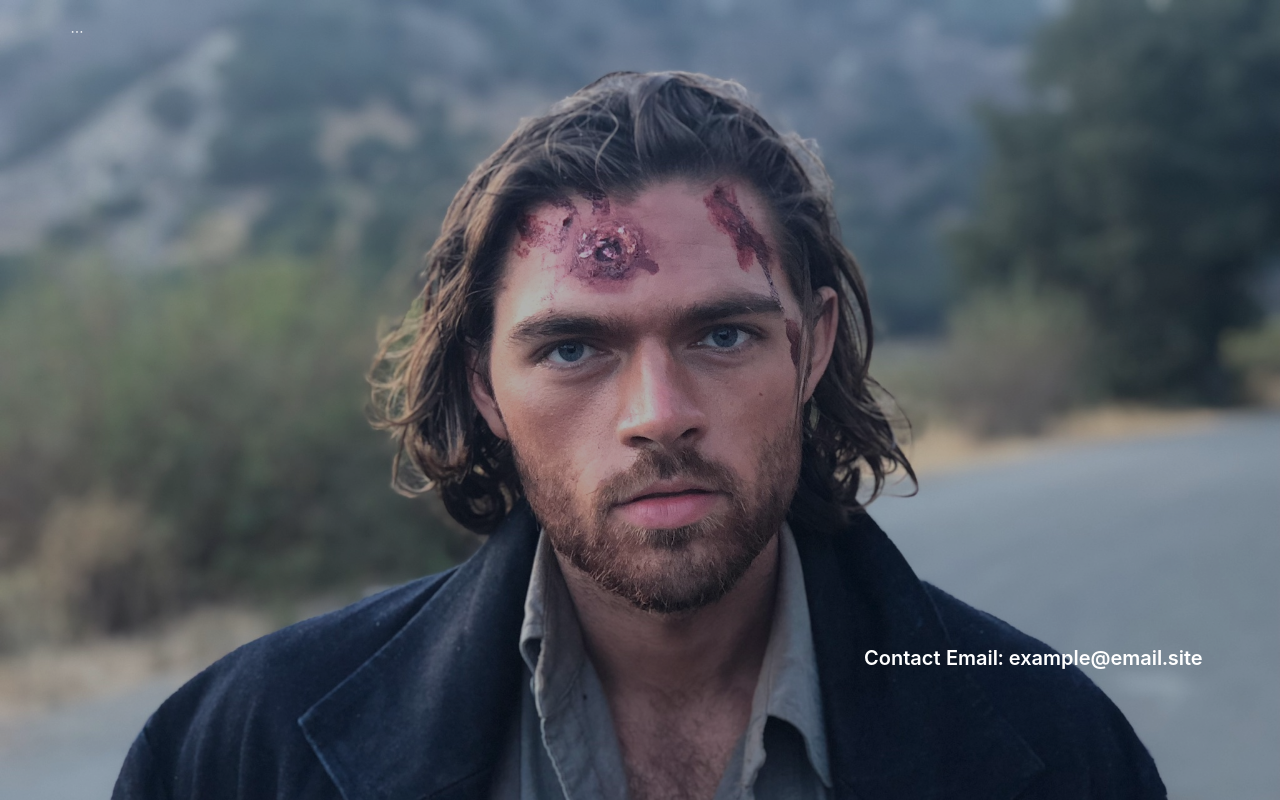
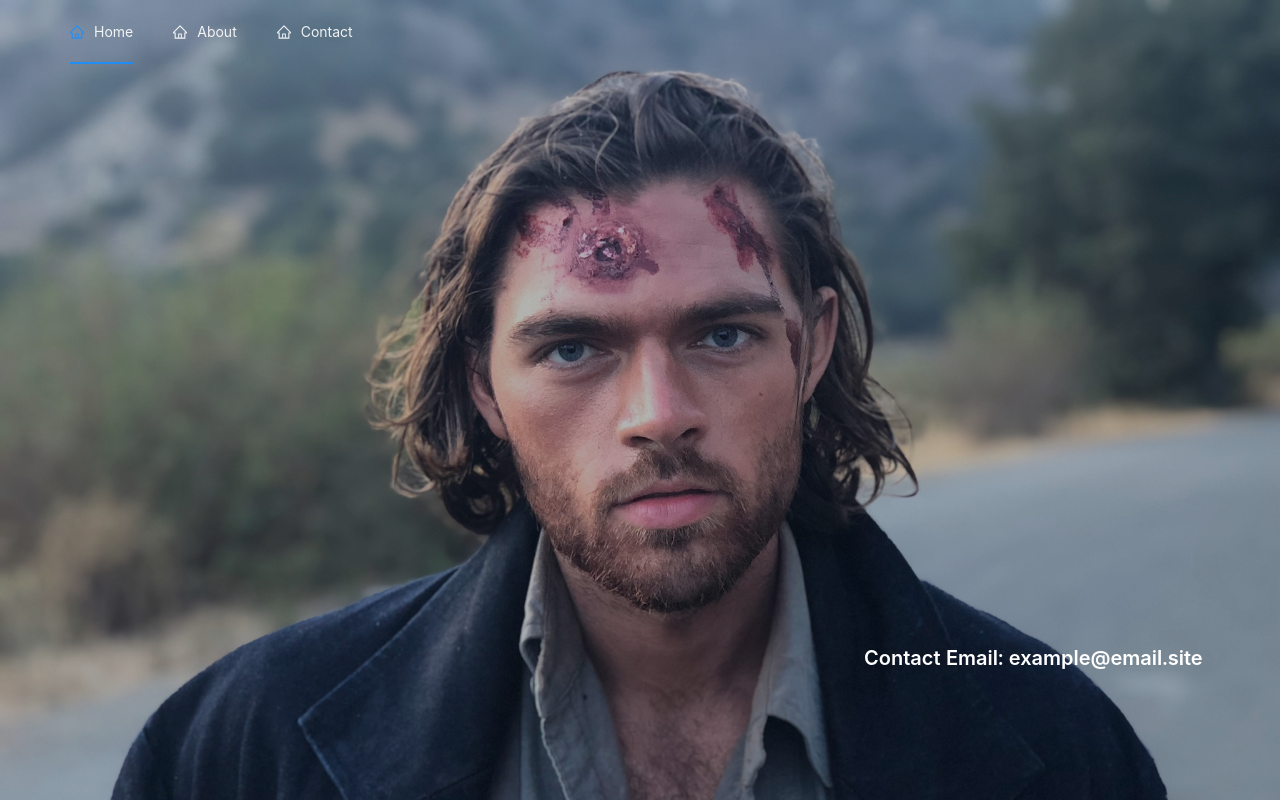
Before and after one commit to sbronicki/generic-portfolio-components, a React (Create React App) app: page / in a window 1280 px wide. Built offline with nearby package versions, Linux system fonts and the light colour scheme.

Commit message:
nav typing fixed

```diff
--- a/src/App.tsx
+++ b/src/App.tsx
@@ -18,7 +18,7 @@ interface config {
   nav: {
     label?: string;
     icon?: React.ReactNode;
-    items: [{ name: string; to: string; icon?: React.ReactNode }];
+    items: NavItem[];
     color: { background: string; text: string };
   };
   // section: {
@@ -67,6 +67,16 @@ const appConfig: config = {
         to: "#home",
         icon: <HomeOutlined />,
       },
+      {
+        name: "About",
+        to: "#about",
+        icon: <HomeOutlined />,
+      },
+      {
+        name: "Contact",
+        to: "#contact",
+        icon: <HomeOutlined />,
+      },
     ],
     color: { background: "ignored? set in css for now", text: "#fff" },
   },
@@ -95,3 +105,9 @@ const App: React.FC = () => {
 };
 
 export default App;
+
+interface NavItem {
+  name: string;
+  to: string;
+  icon?: React.ReactNode;
+}
--- a/src/Components/Nav/index.tsx
+++ b/src/Components/Nav/index.tsx
@@ -2,10 +2,15 @@ import React, { useEffect, useState } from "react";
 
 import { Menu } from "antd";
 
+interface NavItem {
+  name: string;
+  to: string;
+  icon?: React.ReactNode;
+}
 interface NavProps {
   label?: string;
   icon?: React.ReactNode;
-  items: [{ name: string; to: string; icon?: React.ReactNode }];
+  items: NavItem[];
   color: { background: string; text: string };
 }
 
@@ -21,6 +26,7 @@ const Nav = ({ items, color }: NavProps) => {
   }, [top]);
   return (
     <Menu
+      defaultSelectedKeys={[items[0].to]}
       className={`nav ${top}`}
       mode="horizontal"
       style={{
```
